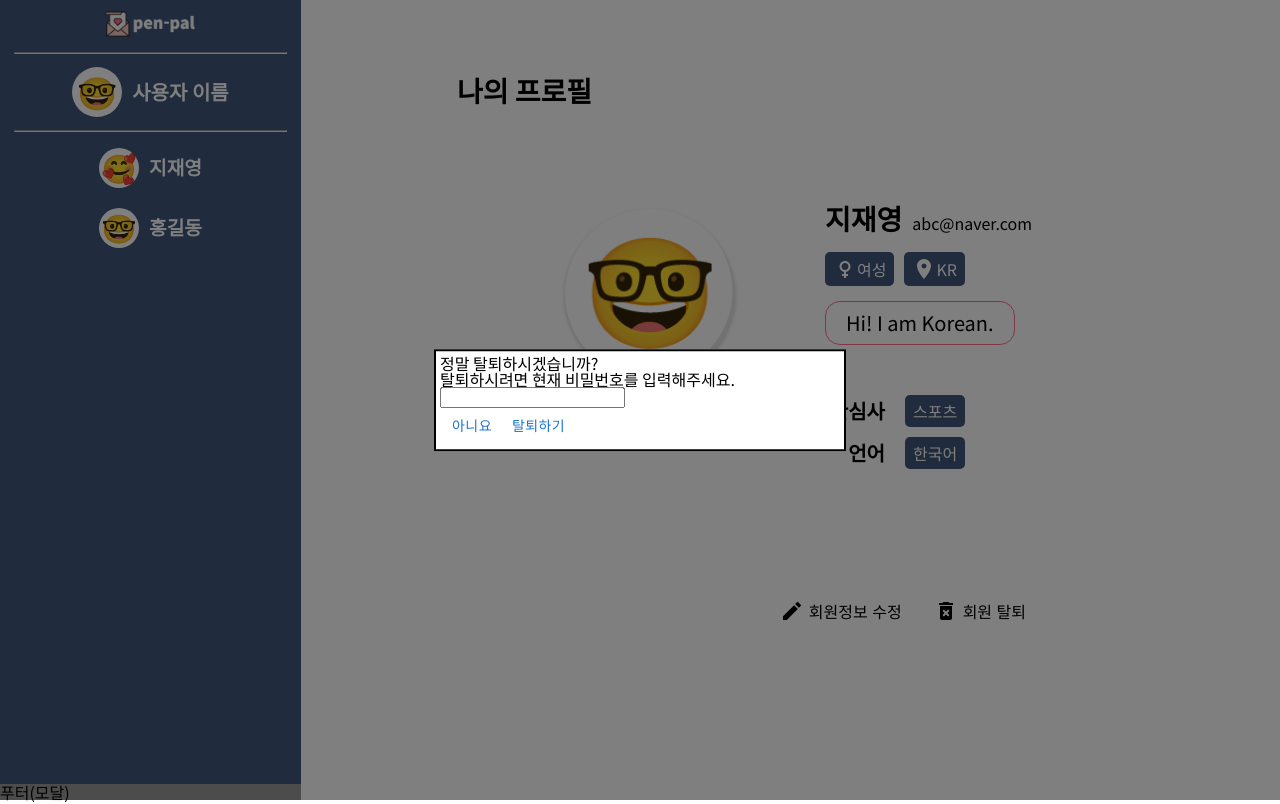
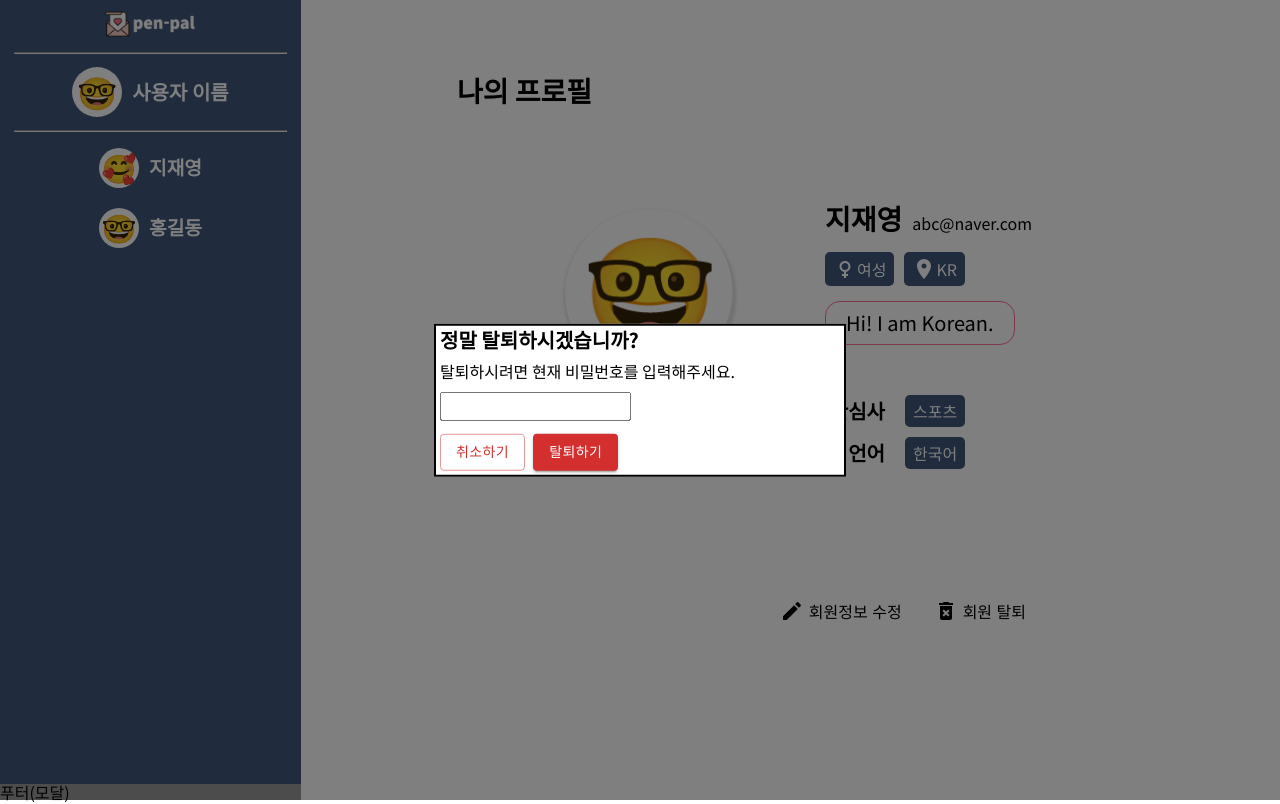
Before and after one commit to nowirte/MaeilMail, a React (Create React App) app in the folder client/: page /mypage in a window 1280 px wide. Both pictures are taken after a click on the button "회원 탈퇴". Built offline with nearby package versions, Linux system fonts and the light colour scheme.

Commit message:
[#36] style: 회원탈퇴 모달 디자인

```diff
--- a/client/src/pages/MyPage/UserSignOut.jsx
+++ b/client/src/pages/MyPage/UserSignOut.jsx
@@ -1,9 +1,18 @@
 import React, { useState } from 'react';
-// import styled from 'styled-components';
+import styled from 'styled-components';
 import DeleteForeverIcon from '@mui/icons-material/DeleteForever';
 import Modal from '@mui/material/Modal';
 import Button from '@mui/material/Button';
 import { SettingBtn, ModalStyle } from './style';
+
+const Title = styled.h2`
+  font-size: 1.25rem;
+  font-weight: bold;
+`;
+
+const Input = styled.input`
+  padding: 5px 5px;
+`;
 
 const UserSignOutArea = () => {
   const [open, setOpen] = useState(false);
@@ -27,13 +36,25 @@ const UserSignOutArea = () => {
         aria-describedby="userSignOut-description"
       >
         <ModalStyle>
-          <h2 id="userSignOut-title">정말 탈퇴하시겠습니까?</h2>
+          <Title id="userSignOut-title">정말 탈퇴하시겠습니까?</Title>
           <div id="userSignOut-description">
             탈퇴하시려면 현재 비밀번호를 입력해주세요.
-            <input type="password" />
           </div>
-          <Button onClick={handleClose}>아니요</Button>
-          <Button type="submit" value="탈퇴하기">
+          <Input style={{ display: 'block' }} type="password" />
+          <Button
+            variant="outlined"
+            onClick={handleClose}
+            color="error"
+            sx={{ mr: 1 }}
+          >
+            취소하기
+          </Button>
+          <Button
+            variant="contained"
+            type="submit"
+            color="error"
+            disabled={false}
+          >
             탈퇴하기
           </Button>
         </ModalStyle>
--- a/client/src/pages/MyPage/style.jsx
+++ b/client/src/pages/MyPage/style.jsx
@@ -93,6 +93,9 @@ const ModalStyle = styled.div`
   border: 2px solid #000;
   /* boxShadow: 24, */
   padding: 4px;
+  & * {
+    margin-bottom: 13px;
+  }
 `;
 
 export { Wrapper, ProfileImg, Title, MyProfile, SettingBtn, ModalStyle };
```
